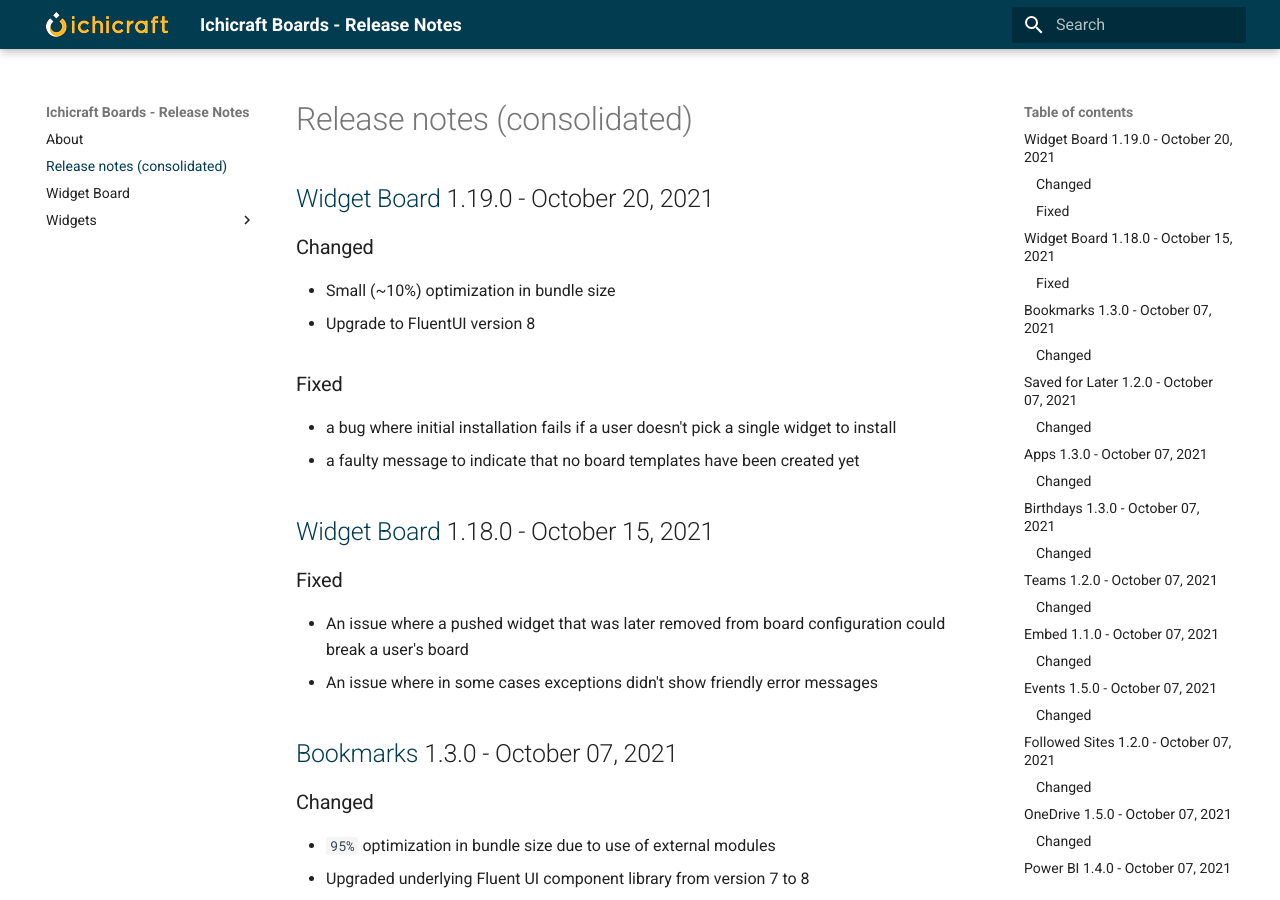
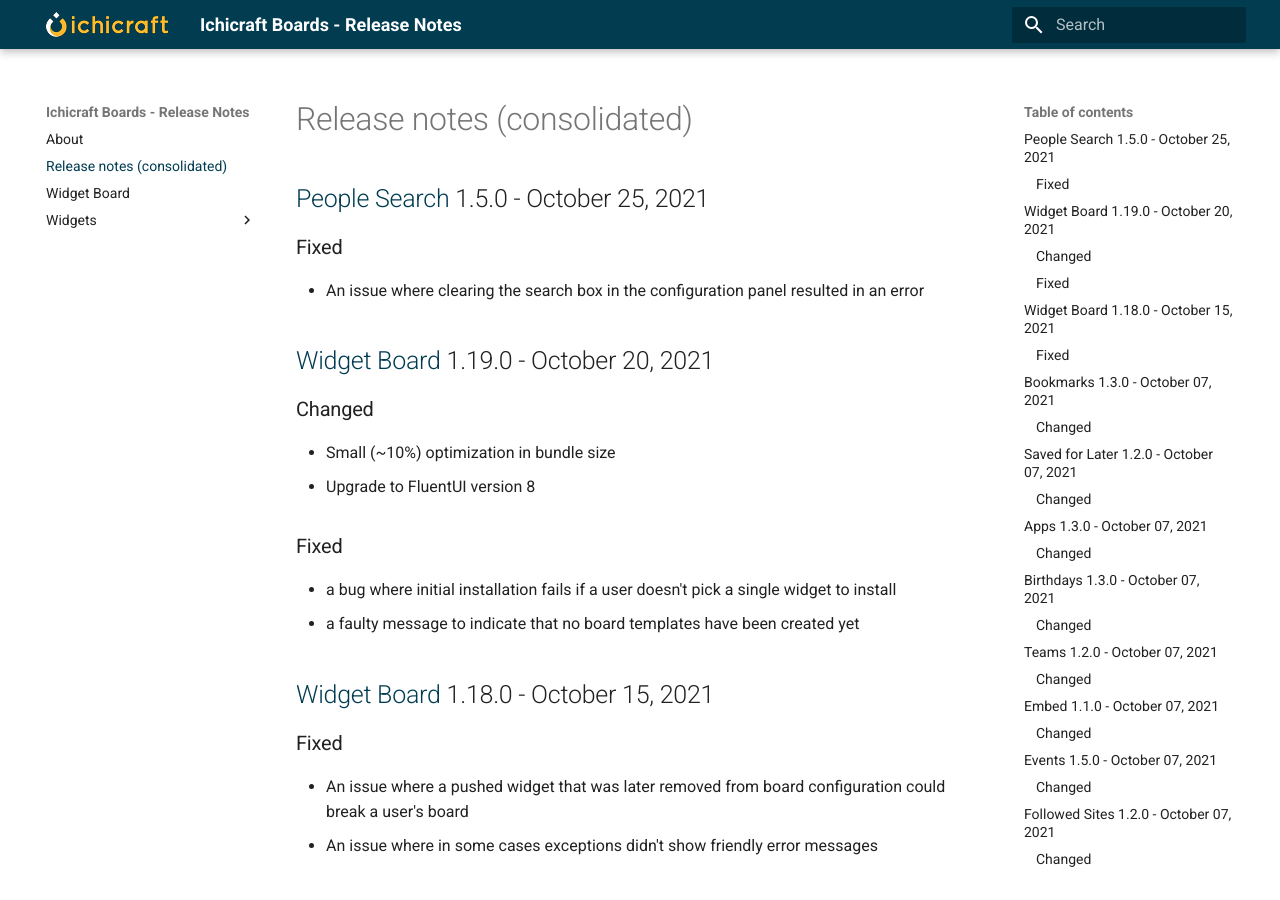
Before and after one commit to ichicraft/widgets-docs, an MkDocs documentation site: the page built from docs/Release-notes-(consolidated).md, in a window 1280 px wide and 900 px high. Built offline with MkDocs 1.6.1 and Material for MkDocs 9.7.7, drawn with Linux system fonts in a browser that asks for light colours.

Commit message:
Release notes updated by BuildService

```diff
--- a/docs/Release-notes-(consolidated).md
+++ b/docs/Release-notes-(consolidated).md
@@ -1,3 +1,8 @@
+## [People Search](./Widgets/People Search.md) 1.5.0 - October 25, 2021
+
+### Fixed
+- An issue where clearing the search box in the configuration panel resulted in an error
+
 ## [Widget Board](./Widget Board.md) 1.19.0 - October 20, 2021
 
 ### Changed
```
Also changed, not shown: docs/Widgets/People Search.md (+5 -0 lines).
